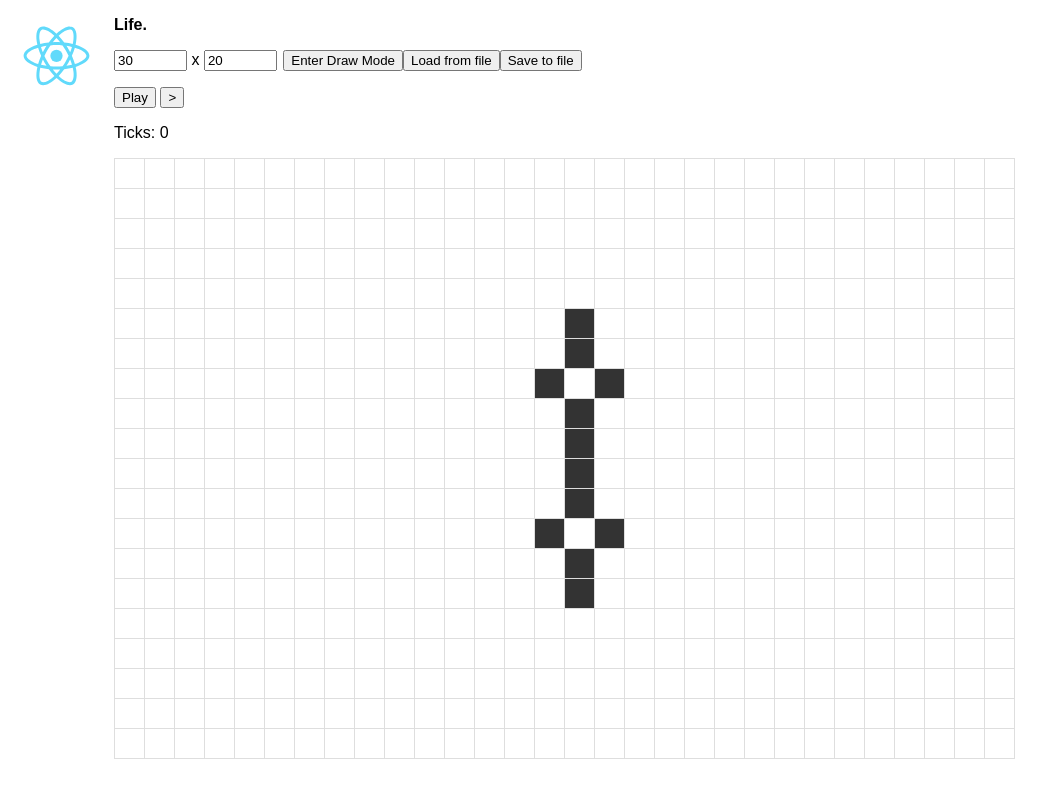
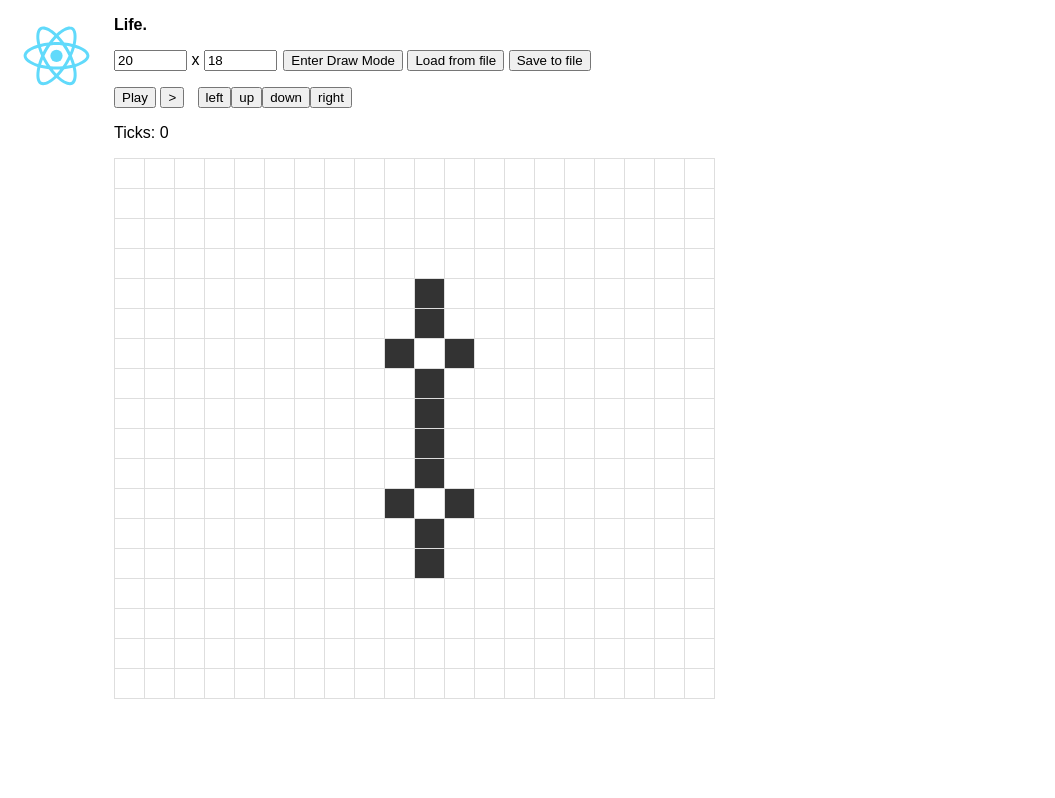
Before and after one commit to gromin/Life, a React (Create React App) app: page / in a window 1280 px wide. Shown: the whole page, without its empty margins (0-1055 px from the left). Built offline with nearby package versions, Linux system fonts and the light colour scheme; the HTML template or start-up script is replaced by a standard one.

Commit message:
Add panning controls

```diff
--- a/src/App.tsx
+++ b/src/App.tsx
@@ -8,18 +8,18 @@ export interface Cell {
   y: number
 }
 
-export function stateAsAscii(state: object, width: number = 11, height: number = 11) {
+export function stateAsAscii(state: object, width: number = 11, height: number = 11, center: Cell = {x: 0, y: 0}) {
   let str = ''
 
-  const startY = -Math.floor(height / 2),
-          endY =  Math.ceil(height / 2),
-        startX = -Math.floor(width / 2),
-          endX =  Math.ceil(width / 2)
+  const startY = center.y - Math.floor(height / 2),
+          endY = center.y + Math.ceil(height / 2),
+        startX = center.x - Math.floor(width / 2),
+          endX = center.x + Math.ceil(width / 2)
 
   for (let y = startY; y < endY; y++) {
     for (let x = startX; x < endX; x++) {
       const isAlive = state[x.toString()] && state[x.toString()][y.toString()]
-      str += (isAlive ? '*' : 'o')
+      str += (isAlive ? '*' : '.')
     }
     if (y < endY) { str += '\n' }
   }
@@ -201,6 +201,7 @@ export interface AppState {
   field: object
   fieldWidth: number
   fieldHeight: number
+  fieldOffset: Cell
   tickCount: number
   running: boolean
   drawing: boolean
@@ -213,8 +214,9 @@ class App extends React.Component {
     super(props)
     this.state = {
       field: initialState,
-      fieldWidth: 30,
-      fieldHeight: 20,
+      fieldWidth: 20,
+      fieldHeight: 18,
+      fieldOffset: {x: 0, y: 0},
       tickCount: 0,
       running: false,
       drawing: false
@@ -254,7 +256,43 @@ class App extends React.Component {
 
   handleSaveClick = () => {
     console.log('Save')
-    console.log(stateAsAscii(this.state.field, this.state.fieldWidth, this.state.fieldHeight))
+    console.log(stateAsAscii(this.state.field, this.state.fieldWidth, this.state.fieldHeight, this.state.fieldOffset))
+  }
+
+  handlePanLeft = () => {
+    this.setState({
+      fieldOffset: {
+        ...this.state.fieldOffset,
+        x: this.state.fieldOffset.x + Math.ceil(this.state.fieldWidth / 4)
+      }
+    })
+  }
+
+  handlePanRight = () => {
+    this.setState({
+      fieldOffset: {
+        ...this.state.fieldOffset,
+        x: this.state.fieldOffset.x - Math.ceil(this.state.fieldWidth / 4)
+      }
+    })
+  }
+
+  handlePanUp = () => {
+    this.setState({
+      fieldOffset: {
+        ...this.state.fieldOffset,
+        y: this.state.fieldOffset.y + Math.ceil(this.state.fieldHeight / 4)
+      }
+    })
+  }
+
+  handlePanDown = () => {
+    this.setState({
+      fieldOffset: {
+        ...this.state.fieldOffset,
+        y: this.state.fieldOffset.y - Math.ceil(this.state.fieldHeight / 4)
+      }
+    })
   }
 
   handleCellClick = (e: any) => {
@@ -277,8 +315,8 @@ class App extends React.Component {
     const y = Math.floor(idx / this.state.fieldWidth),
           x = (idx - y * this.state.fieldWidth)
 
-    const alignedX = x - Math.floor(this.state.fieldWidth / 2),
-          alignedY = y - Math.floor(this.state.fieldHeight / 2)
+    const alignedX = x - Math.floor(this.state.fieldWidth / 2) + this.state.fieldOffset.x,
+          alignedY = y - Math.floor(this.state.fieldHeight / 2) + this.state.fieldOffset.y
 
     const alignedCell = {x: alignedX, y: alignedY}
     const newValue = !cellValue(this.state.field, alignedCell)
@@ -304,8 +342,9 @@ class App extends React.Component {
   }
 
   renderField() {
-    const {field, fieldWidth: width, fieldHeight: height} = this.state
-    const asciiArray: string[] = stateAsAscii(field, width, height).split('\n').join('').split('')
+    const {field, fieldWidth: width, fieldHeight: height, fieldOffset} = this.state
+
+    const asciiArray: string[] = stateAsAscii(field, width, height, fieldOffset).split('\n').join('').split('')
 
     const cells =
       asciiArray
@@ -352,6 +391,11 @@ class App extends React.Component {
           <button onClick={this.handlePlayPauseClick} disabled={this.state.drawing}>{this.state.running ? 'Pause' : 'Play'}</button>
           &nbsp;
           {!this.state.running ? <button onClick={this.advanceState}>&gt;</button> : null}
+          &nbsp;&nbsp;&nbsp;
+          {!this.state.running ? <button onClick={this.handlePanLeft}>left</button> : null}
+          {!this.state.running ? <button onClick={this.handlePanUp}>up</button> : null}
+          {!this.state.running ? <button onClick={this.handlePanDown}>down</button> : null}
+          {!this.state.running ? <button onClick={this.handlePanRight}>right</button> : null}
         </p>
       </div>
     )
@@ -365,7 +409,9 @@ class App extends React.Component {
     return (
       <span style={{margin: '0 0.4em'}}>
         <button onClick={this.toggleDrawMode}>{this.state.drawing ? 'Exit Draw Mode' : 'Enter Draw Mode'}</button>
+        &nbsp;
         <button onClick={this.handleLoadClick}>Load from file</button>
+        &nbsp;
         <button onClick={this.handleSaveClick}>Save to file</button>
       </span>
     )
```
